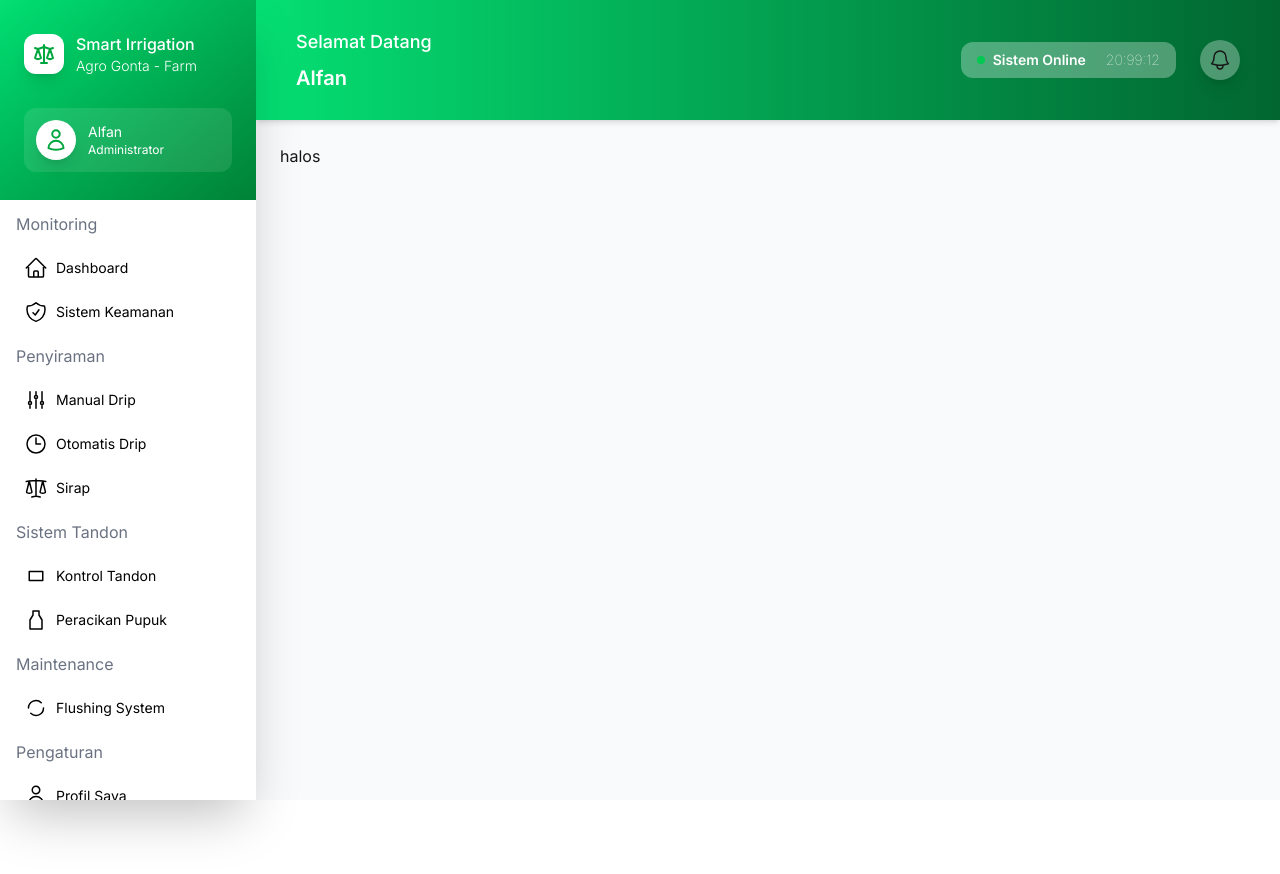
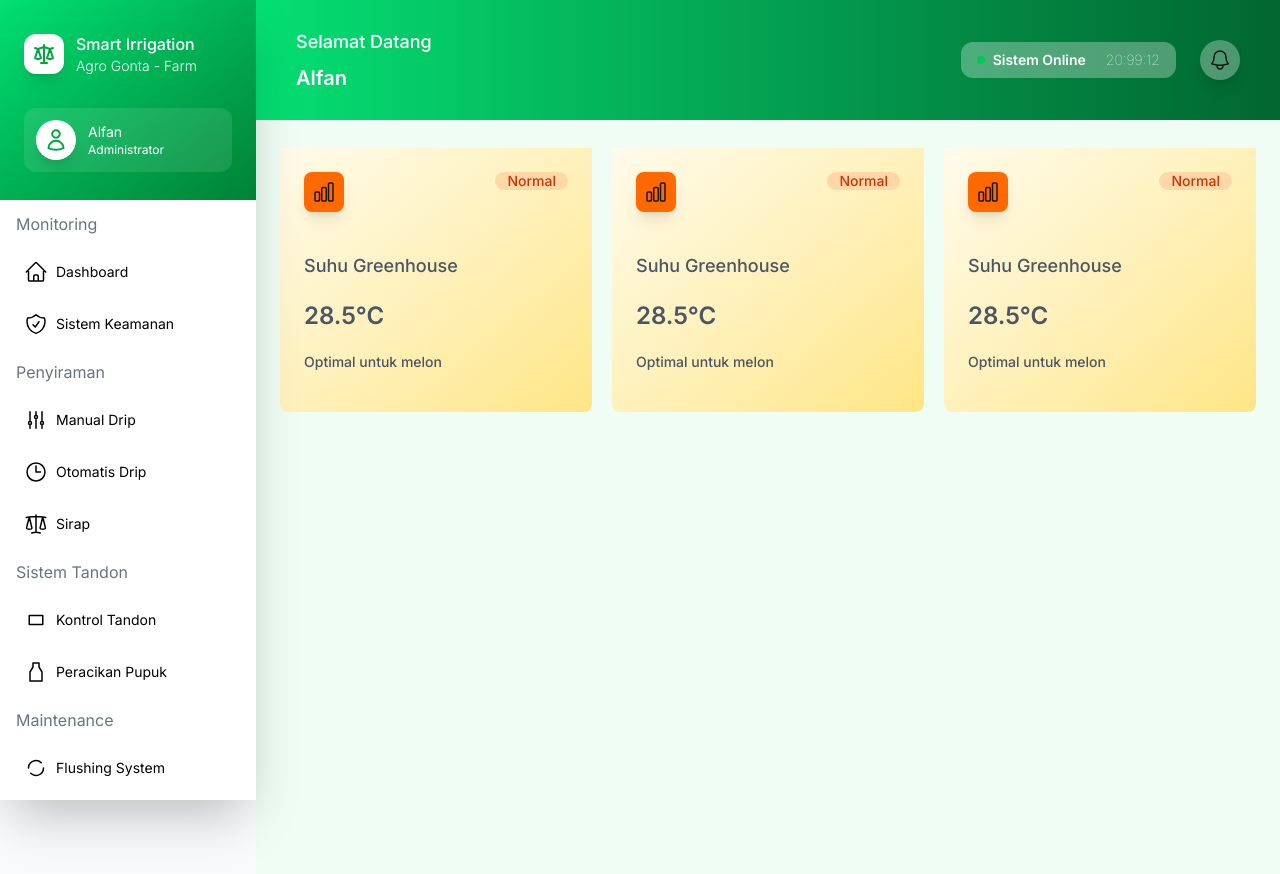
Before and after one commit to alfanshter/SmartFarming-NextJS, a Next.js app: page /dashboard in a window 1280 px wide. Shown: the top 874 px of the page. Before the commit the page ends 800 px from the top, so only its background shows below. Built offline with nearby package versions, Linux system fonts and the light colour scheme.

Commit message:
progress dashboard

```diff
--- a/app/(protected-pages)/dashboard/page.tsx
+++ b/app/(protected-pages)/dashboard/page.tsx
@@ -1,10 +1,121 @@
 import React from "react";
 
-export default function DashboarsPage(){
-    return(
-        <div className=" bg-gray-50 h-full">
-        <p>halos</p>
+export default function DashboarsPage() {
+  return (
+    <div className="min-h-screen bg-green-50">
+      <div className="flex justify-between gap-5 px-6 py-7">
+        {/* bikin card kotak  1*/}
+        <div className="bg-gradient-to-br from-amber-50 to-amber-200 border-orange-200 rounded-b-lg  p-6 w-1/3">
+          {/* icon + text */}
+          <div className="flex items-start justify-between">
+            {/* icon */}
+            <div className="inline-flex items-center justify-center p-2 bg-orange-500 rounded-lg shadow-lg">
+              <svg
+                xmlns="http://www.w3.org/2000/svg"
+                fill="none"
+                viewBox="0 0 24 24"
+                strokeWidth={1.5}
+                stroke="currentColor"
+                className="size-6"
+              >
+                <path
+                  strokeLinecap="round"
+                  strokeLinejoin="round"
+                  d="M3 13.125C3 12.504 3.504 12 4.125 12h2.25c.621 0 1.125.504 1.125 1.125v6.75C7.5 20.496 6.996 21 6.375 21h-2.25A1.125 1.125 0 0 1 3 19.875v-6.75ZM9.75 8.625c0-.621.504-1.125 1.125-1.125h2.25c.621 0 1.125.504 1.125 1.125v11.25c0 .621-.504 1.125-1.125 1.125h-2.25a1.125 1.125 0 0 1-1.125-1.125V8.625ZM16.5 4.125c0-.621.504-1.125 1.125-1.125h2.25C20.496 3 21 3.504 21 4.125v15.75c0 .621-.504 1.125-1.125 1.125h-2.25a1.125 1.125 0 0 1-1.125-1.125V4.125Z"
+                />
+              </svg>
+            </div>
 
+            {/* badge status */}
+            <span className="rounded-full bg-orange-200 px-3 py-0.5 text-sm font-medium text-orange-700 leading-none">
+              Normal
+            </span>
+          </div>
+
+          {/* suhu greenhose text */}
+          <p className="text-lg text-gray-600 font-medium mt-10">
+            Suhu Greenhouse
+          </p>
+          <p className="text-2xl text-gray-600 font-semibold mt-5">28.5°C</p>
+          <p className="text-sm text-gray-600 font-medium mt-5 mb-4">
+            Optimal untuk melon
+          </p>
         </div>
-    )
+        {/* bikin card kotak  2 */}
+         <div className="bg-gradient-to-br from-amber-50 to-amber-200 border-orange-200 rounded-b-lg  p-6 w-1/3">
+          {/* icon + text */}
+          <div className="flex items-start justify-between">
+            {/* icon */}
+            <div className="inline-flex items-center justify-center p-2 bg-orange-500 rounded-lg shadow-lg">
+              <svg
+                xmlns="http://www.w3.org/2000/svg"
+                fill="none"
+                viewBox="0 0 24 24"
+                strokeWidth={1.5}
+                stroke="currentColor"
+                className="size-6"
+              >
+                <path
+                  strokeLinecap="round"
+                  strokeLinejoin="round"
+                  d="M3 13.125C3 12.504 3.504 12 4.125 12h2.25c.621 0 1.125.504 1.125 1.125v6.75C7.5 20.496 6.996 21 6.375 21h-2.25A1.125 1.125 0 0 1 3 19.875v-6.75ZM9.75 8.625c0-.621.504-1.125 1.125-1.125h2.25c.621 0 1.125.504 1.125 1.125v11.25c0 .621-.504 1.125-1.125 1.125h-2.25a1.125 1.125 0 0 1-1.125-1.125V8.625ZM16.5 4.125c0-.621.504-1.125 1.125-1.125h2.25C20.496 3 21 3.504 21 4.125v15.75c0 .621-.504 1.125-1.125 1.125h-2.25a1.125 1.125 0 0 1-1.125-1.125V4.125Z"
+                />
+              </svg>
+            </div>
+
+            {/* badge status */}
+            <span className="rounded-full bg-orange-200 px-3 py-0.5 text-sm font-medium text-orange-700 leading-none">
+              Normal
+            </span>
+          </div>
+
+          {/* suhu greenhose text */}
+          <p className="text-lg text-gray-600 font-medium mt-10">
+            Suhu Greenhouse
+          </p>
+          <p className="text-2xl text-gray-600 font-semibold mt-5">28.5°C</p>
+          <p className="text-sm text-gray-600 font-medium mt-5 mb-4">
+            Optimal untuk melon
+          </p>
+        </div>
+        {/* bikin card kotak  3 */}
+         <div className="bg-gradient-to-br from-amber-50 to-amber-200 border-orange-200 rounded-b-lg  p-6 w-1/3">
+          {/* icon + text */}
+          <div className="flex items-start justify-between">
+            {/* icon */}
+            <div className="inline-flex items-center justify-center p-2 bg-orange-500 rounded-lg shadow-lg">
+              <svg
+                xmlns="http://www.w3.org/2000/svg"
+                fill="none"
+                viewBox="0 0 24 24"
+                strokeWidth={1.5}
+                stroke="currentColor"
+                className="size-6"
+              >
+                <path
+                  strokeLinecap="round"
+                  strokeLinejoin="round"
+                  d="M3 13.125C3 12.504 3.504 12 4.125 12h2.25c.621 0 1.125.504 1.125 1.125v6.75C7.5 20.496 6.996 21 6.375 21h-2.25A1.125 1.125 0 0 1 3 19.875v-6.75ZM9.75 8.625c0-.621.504-1.125 1.125-1.125h2.25c.621 0 1.125.504 1.125 1.125v11.25c0 .621-.504 1.125-1.125 1.125h-2.25a1.125 1.125 0 0 1-1.125-1.125V8.625ZM16.5 4.125c0-.621.504-1.125 1.125-1.125h2.25C20.496 3 21 3.504 21 4.125v15.75c0 .621-.504 1.125-1.125 1.125h-2.25a1.125 1.125 0 0 1-1.125-1.125V4.125Z"
+                />
+              </svg>
+            </div>
+
+            {/* badge status */}
+            <span className="rounded-full bg-orange-200 px-3 py-0.5 text-sm font-medium text-orange-700 leading-none">
+              Normal
+            </span>
+          </div>
+
+          {/* suhu greenhose text */}
+          <p className="text-lg text-gray-600 font-medium mt-10">
+            Suhu Greenhouse
+          </p>
+          <p className="text-2xl text-gray-600 font-semibold mt-5">28.5°C</p>
+          <p className="text-sm text-gray-600 font-medium mt-5 mb-4">
+            Optimal untuk melon
+          </p>
+        </div>
+      </div>
+    </div>
+  );
 }
--- a/app/(protected-pages)/layout.tsx
+++ b/app/(protected-pages)/layout.tsx
@@ -292,7 +292,7 @@ export default function DashboardLayout({
                   {section.children.map((item) => (
                     <li key={item.name}>
                       <Link href={item.href}>
-                        <div className="flex items-center gap-2 px-2 py-1">
+                        <div className="flex items-center gap-2 px-2 py-2 rounded-lg hover:bg-gray-100">
                           <span className="flex items-center text-black">
                             {item.icon}
                           </span>
@@ -356,7 +356,7 @@ export default function DashboardLayout({
           </div>
         </header>
         {/* main content */}
-        <main className="p-6">{children}</main>
+        <main>{children}</main>
       </div>
     </div>
   );
```
